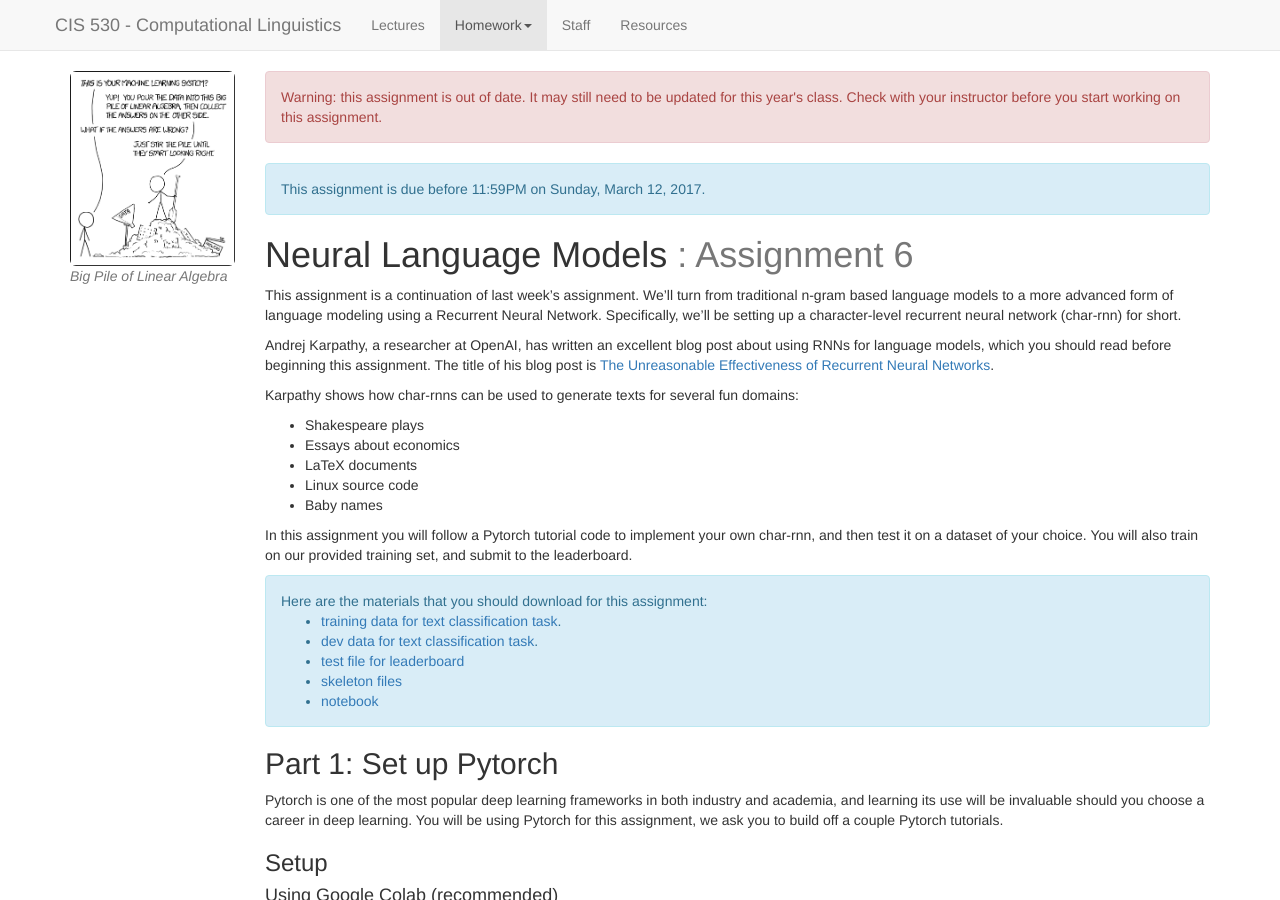
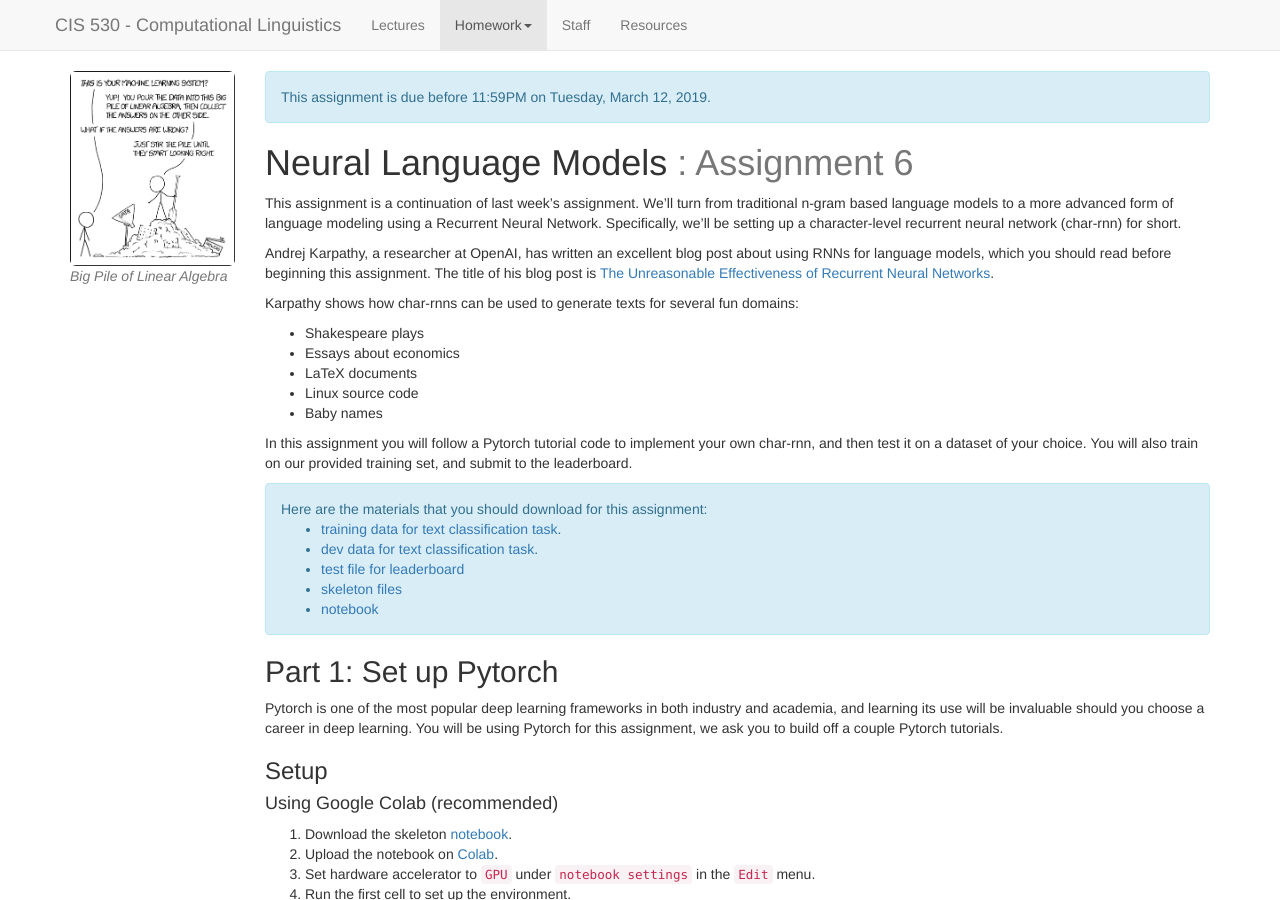
Before and after one commit to computational-linguistics-class/computational-linguistics-class.github.io, a Jekyll site: the page built from assignment6.md, in a window 1280 px wide and 900 px high. Built offline with Jekyll 4.4.1, drawn with Linux system fonts in a browser that asks for light colours; nearby versions of some CDN libraries; a script that is not in the unit is left out.

Commit message:
hw6 release

```diff
--- a/assignment6.md
+++ b/assignment6.md
@@ -5,8 +5,8 @@
 img_link: https://xkcd.com/1838/
 title: Homework 6 - Neural Language Models
 active_tab: homework
-release_date: 2019-02-26
-due_date: 2017-03-12T23:59:00EST
+release_date: 2019-02-25
+due_date: 2019-03-12T23:59:00EST
 attribution: This assignment is based on [The Unreasonable Effectiveness of Recurrent Neural Networks](http://karpathy.github.io/2015/05/21/rnn-effectiveness/) by Andrej Karpathy. Daphne Ippolito, John Hewitt, and Chris Callison-Burch adapted their work into a homework assignment for UPenn's CIS 530 class in Spring 2018.
 readings:
 -
```
Also changed, not shown: 1 other file.
